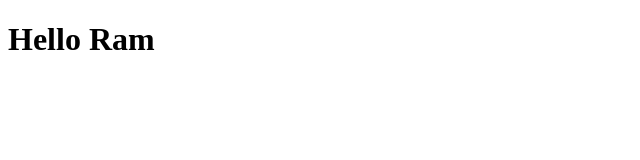
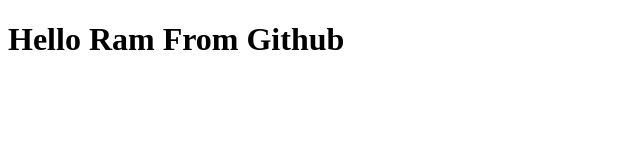
Before and after one commit to shivanshbishnoi29/git-class, a plain HTML site: page index.html in a window 1280 px wide. Shown: the whole page, without its empty margins (0-640 px from the left). Drawn offline with Linux system fonts and the light colour scheme.

Commit message:
Update header text to include 'From Github'

```diff
--- a/index.html
+++ b/index.html
@@ -6,6 +6,6 @@
     <title>Document</title>
 </head>
 <body>
-    <h1>Hello Ram</h1>
+    <h1>Hello Ram From Github</h1>
 </body>
 </html>
```
